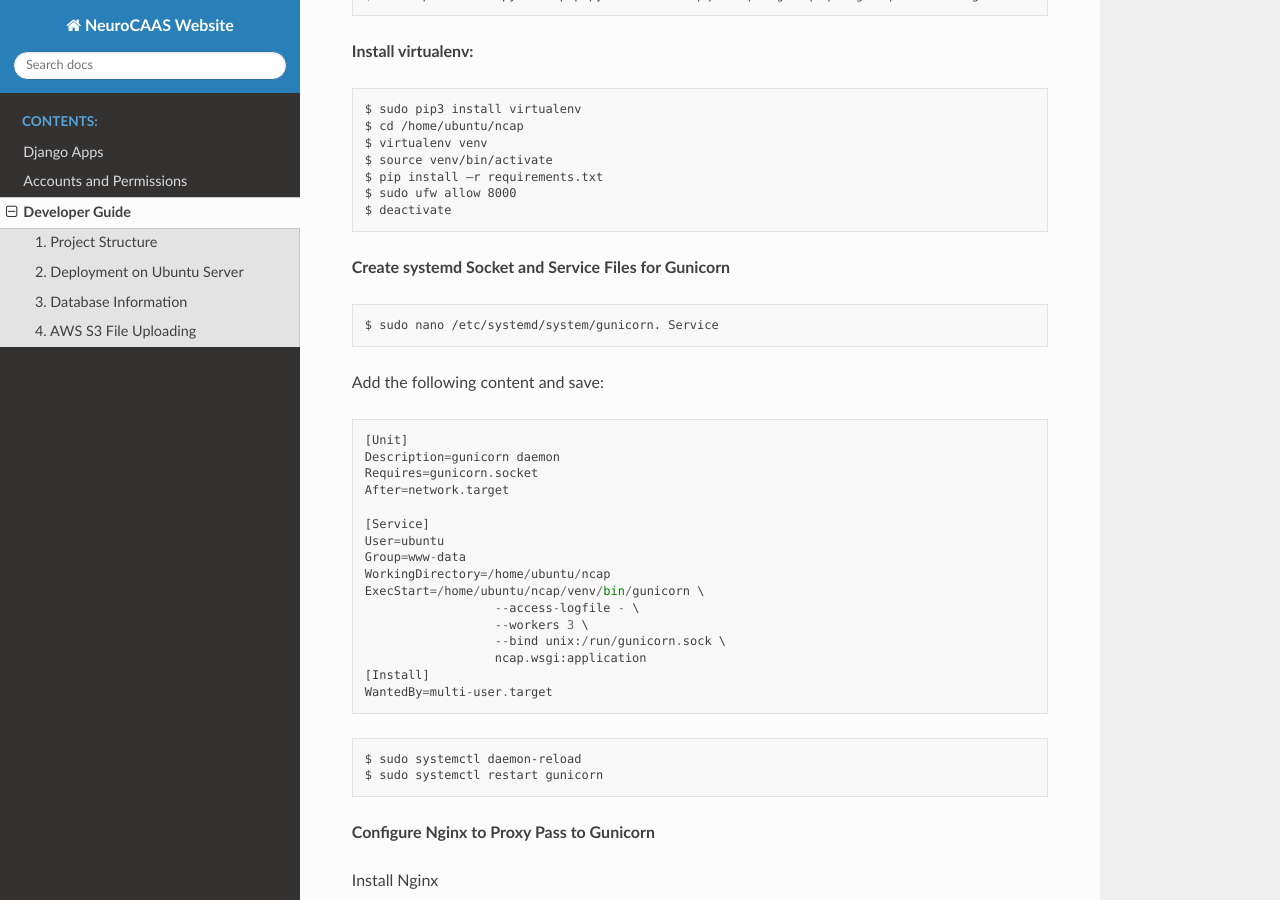
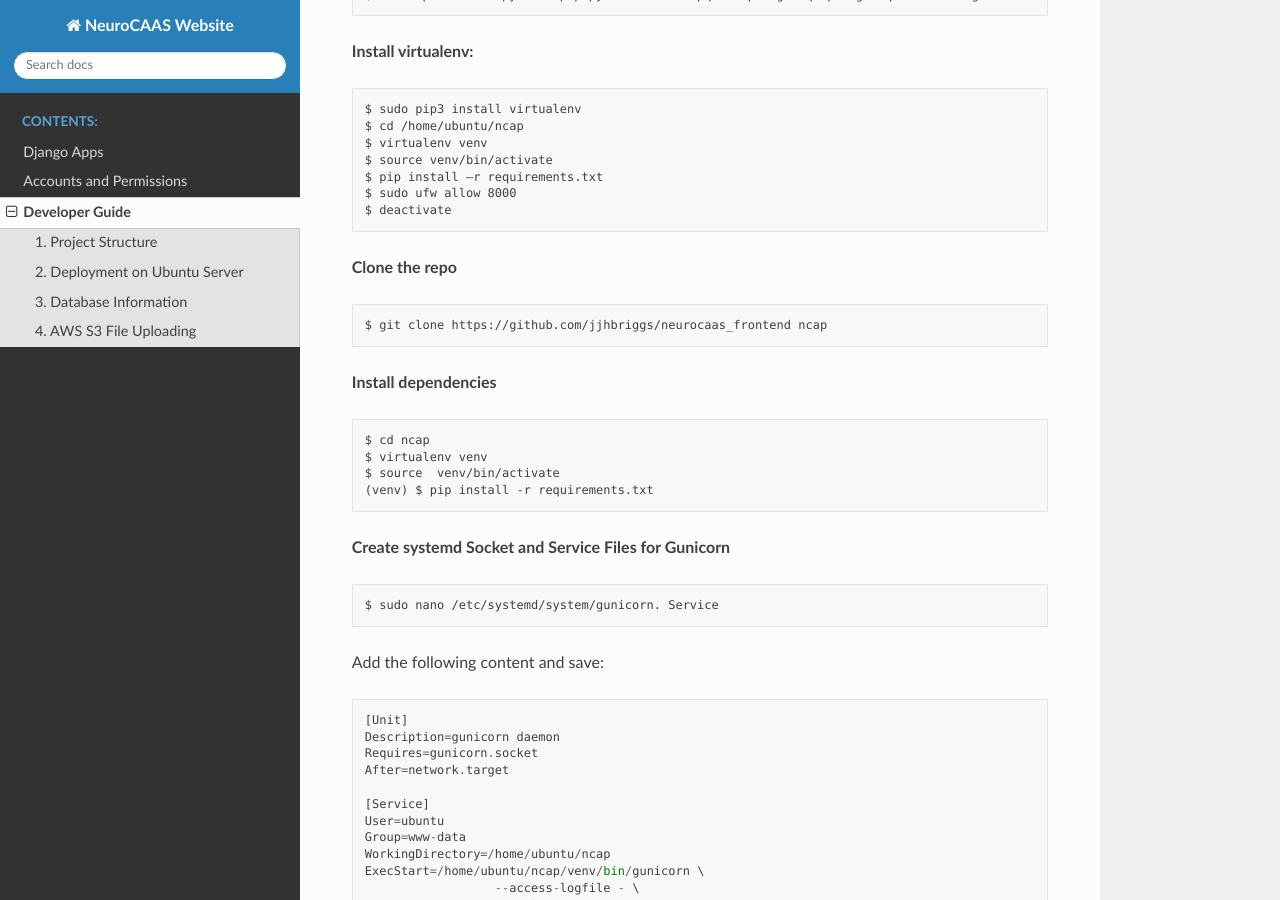
Before and after one commit to jjhbriggs/neurocaas_frontend, a Sphinx documentation site: the page built from docs/source/devguide.rst, in a window 1280 px wide and 900 px high, scrolled down 579 px. Built offline with Sphinx 7.4.7 and the Read the Docs theme 2.0.0, drawn with Linux system fonts in a browser that asks for light colours.

Commit message:
docs changes 2

```diff
--- a/docs/source/devguide.rst
+++ b/docs/source/devguide.rst
@@ -35,6 +35,22 @@ Refer to `this link <https://www.digitalocean.com/community/tutorials/how-to-set
    $ pip install –r requirements.txt
    $ sudo ufw allow 8000
    $ deactivate
+
+**Clone the repo**
+
+.. code-block::
+
+   $ git clone https://github.com/jjhbriggs/neurocaas_frontend ncap
+
+**Install dependencies**
+
+.. code-block::
+
+   $ cd ncap
+   $ virtualenv venv
+   $ source  venv/bin/activate
+   (venv) $ pip install -r requirements.txt
+
 
 **Create systemd Socket and Service Files for Gunicorn**
 
```
Also changed, not shown: 5 other files.
